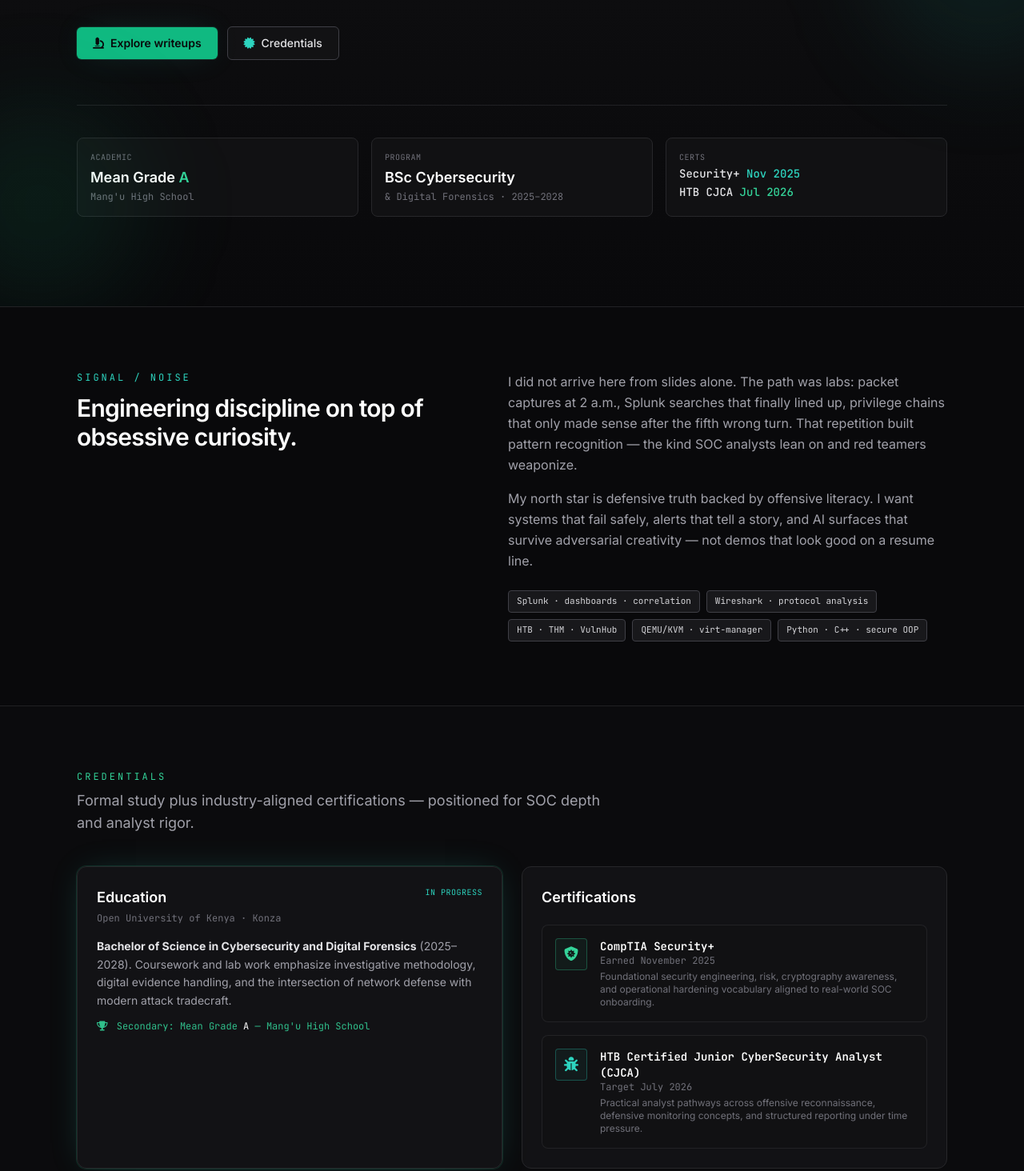
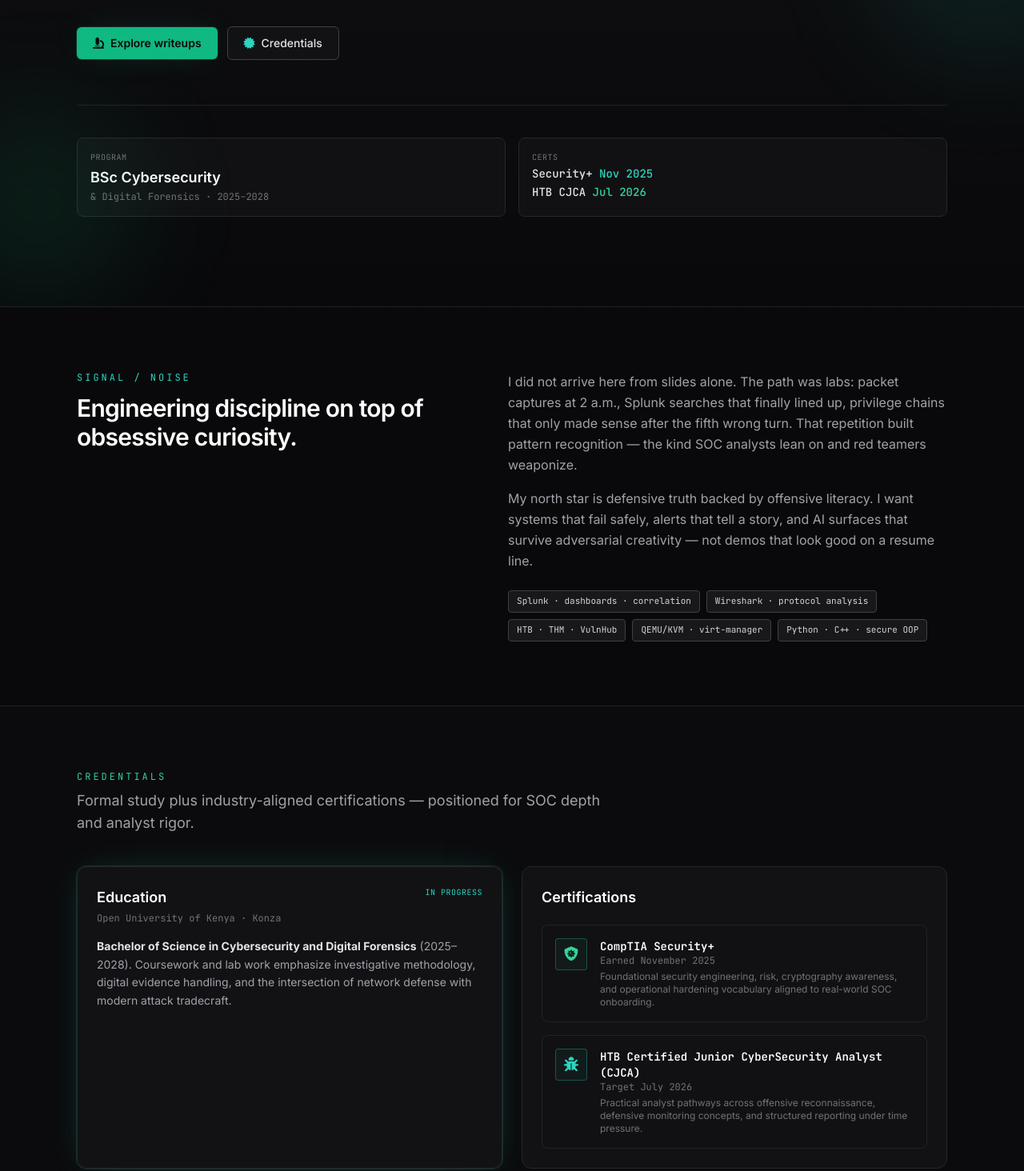
Before and after one commit to feizalsaid/feizalsaid, a plain HTML site: page index.html in a window 1280 px wide. Shown: the part 460-1924 px from the top of the page at 80% size. Drawn offline with nearby package versions, Linux system fonts and the light colour scheme.

Commit message:
Add files via upload

```diff
--- a/index.html
+++ b/index.html
@@ -206,14 +206,9 @@
             </a>
           </div>
           <dl
-            class="mt-14 grid gap-4 border-t border-zinc-800/80 pt-10 sm:grid-cols-3"
+            class="mt-14 grid gap-4 border-t border-zinc-800/80 pt-10 sm:grid-cols-2"
             aria-label="Quick metrics"
           >
-            <div class="rounded-lg border border-zinc-800 bg-charcoal-900 p-4">
-              <dt class="font-mono text-[10px] uppercase tracking-wider text-zinc-500">Academic</dt>
-              <dd class="mt-1 text-lg font-semibold text-white">Mean Grade <span class="text-emerald-400">A</span></dd>
-              <dd class="mt-0.5 font-mono text-xs text-zinc-500">Mang'u High School</dd>
-            </div>
             <div class="rounded-lg border border-zinc-800 bg-charcoal-900 p-4">
               <dt class="font-mono text-[10px] uppercase tracking-wider text-zinc-500">Program</dt>
               <dd class="mt-1 text-lg font-semibold text-white">BSc Cybersecurity</dd>
@@ -304,10 +299,6 @@
                 <strong class="text-zinc-200">Bachelor of Science in Cybersecurity and Digital Forensics</strong>
                 (2025–2028). Coursework and lab work emphasize investigative methodology, digital evidence
                 handling, and the intersection of network defense with modern attack tradecraft.
-              </p>
-              <p class="mt-3 font-mono text-xs text-emerald-400/90">
-                <i class="fa-solid fa-trophy mr-1" aria-hidden="true"></i> Secondary: Mean Grade
-                <span class="text-white">A</span> — Mang'u High School
               </p>
             </article>
             <article class="rounded-xl border border-zinc-800 bg-zinc-900/60 p-6">
@@ -524,7 +515,6 @@
           <p class="font-mono text-sm text-zinc-400">
             <span class="text-white">Feizal Said</span> · Security engineering portfolio
           </p>
-          <p class="mt-1 font-mono text-xs text-zinc-600">Built with HTML5 · Tailwind · Font Awesome</p>
         </div>
         <p class="font-mono text-xs text-zinc-600">
           © <span id="year"></span> · Crafted for clarity under adversarial conditions.
```
